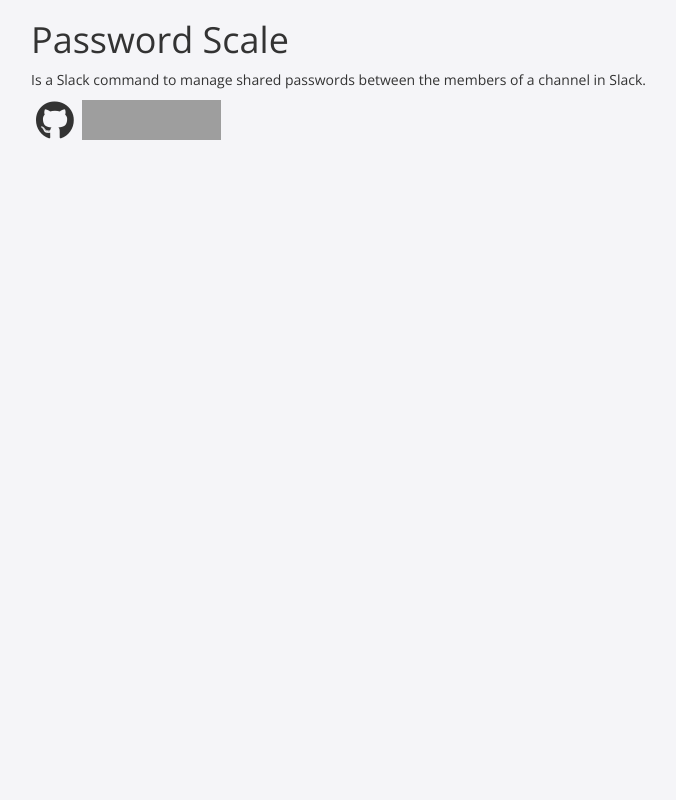
After one commit to talpor/password-scale, a Flask app: page / in a window 1280 px wide. The commit adds this page. Shown: the whole page, without its empty margins (174-850 px from the left). Run offline with Flask 2, Linux system fonts and the light colour scheme; some libraries are stand-ins or nearby versions; grey boxes are pictures that could not be loaded.

Commit message:
add simple landing

```diff
--- a/app.py
+++ b/app.py
@@ -4,7 +4,7 @@ from flask import abort
 from flask import Flask, request
 from flask import render_template
 from flask_sqlalchemy import SQLAlchemy
-from urllib.parse import urlparse, urlunparse
+from urllib.parse import urlparse, urlunparse, urlencode
 
 from contrib.crypto import generate_key, encrypt
 from password_scale import PasswordScaleCMD, PasswordScaleError
@@ -70,7 +70,7 @@ def api():
     channel = data['channel_id']
 
     if command[0] == 'help':
-        return 'help dialog :)'
+        return 'WIP: https://github.com/talpor/password-scale'
 
     elif command[0] == 'register' and len(command) == 2:
         url = command[1]
@@ -150,5 +150,16 @@ def insert(token):
     abort(404)
 
 
+@application.route('/', methods=['GET'])
+def landing():
+    authorize_url = '{}{}'.format(
+        'https://slack.com/oauth/authorize', urlencode({
+            'client_id': '235505574834.384094057591',
+            'scope': 'commands'
+        })
+    )
+    return render_template('landing.html', authorize_url=authorize_url)
+
+
 if __name__ == '__main__':
     application.run()
--- /dev/null
+++ b/templates/base.html
@@ -0,0 +1,28 @@
+<html>
+<head>
+    <title>{% block title %}{% endblock %}</title>
+    {% block meta %}{% endblock %}
+    <link rel="stylesheet" href="https://maxcdn.bootstrapcdn.com/bootstrap/3.3.7/css/bootstrap.min.css">
+    <link href="https://fonts.googleapis.com/css?family=Open+Sans" rel="stylesheet">
+    <link rel="stylesheet" href="https://use.fontawesome.com/releases/v5.0.13/css/all.css" integrity="sha384-DNOHZ68U8hZfKXOrtjWvjxusGo9WQnrNx2sqG0tfsghAvtVlRW3tvkXWZh58N9jp" crossorigin="anonymous">
+    <style>
+        body {
+            background-color: #f5f5f8;
+            font-family: 'Open Sans';
+        }
+        .container {
+            width: 900px;
+        }
+        i.fa-github {
+            color: #333;
+            font-size: 39px;
+            line-height: 1;
+            vertical-align: bottom;
+            padding: 0 5px;
+        }
+    </style>
+</head>
+<body>
+{% block content %}{% endblock %}
+</body>
+</html>
--- /dev/null
+++ b/templates/landing.html
@@ -0,0 +1,15 @@
+{% extends "base.html" %}
+{% block title %}Password Scale{% endblock %}
+{% block meta %}
+<meta name="slack-app-id" content="ABA2S1PHD">
+{% endblock %}
+{% block content %}
+<div class="container">
+    <h1>Password Scale</h1>
+    <p>Is a Slack command to manage shared passwords between the members of a channel in Slack.</p>
+
+    <a href="https://github.com/talpor/password-scale" target="blank"><i class="fab fa-github"></i></a>
+
+    <a href="{{authorize_url}}"><img alt="Add to Slack" height="40" width="139" src="https://platform.slack-edge.com/img/add_to_slack.png" srcset="https://platform.slack-edge.com/img/add_to_slack.png 1x, https://platform.slack-edge.com/img/add_to_slack@2x.png 2x" /></a>
+</div>
+{% endblock %}
--- a/zappa_settings.example.json
+++ b/zappa_settings.example.json
@@ -1,6 +1,6 @@
 {
     "server": {
-        "aws_region": "us-west-2",
+        "aws_region": "us-east-1",
         "app_function": "server.server",
         "profile_name": "default",
         "project_name": "scale-storage-server",
```
Also changed, not shown: static/base.css (added, +14 -0 lines), templates/insert.html (+4 -13 lines).
